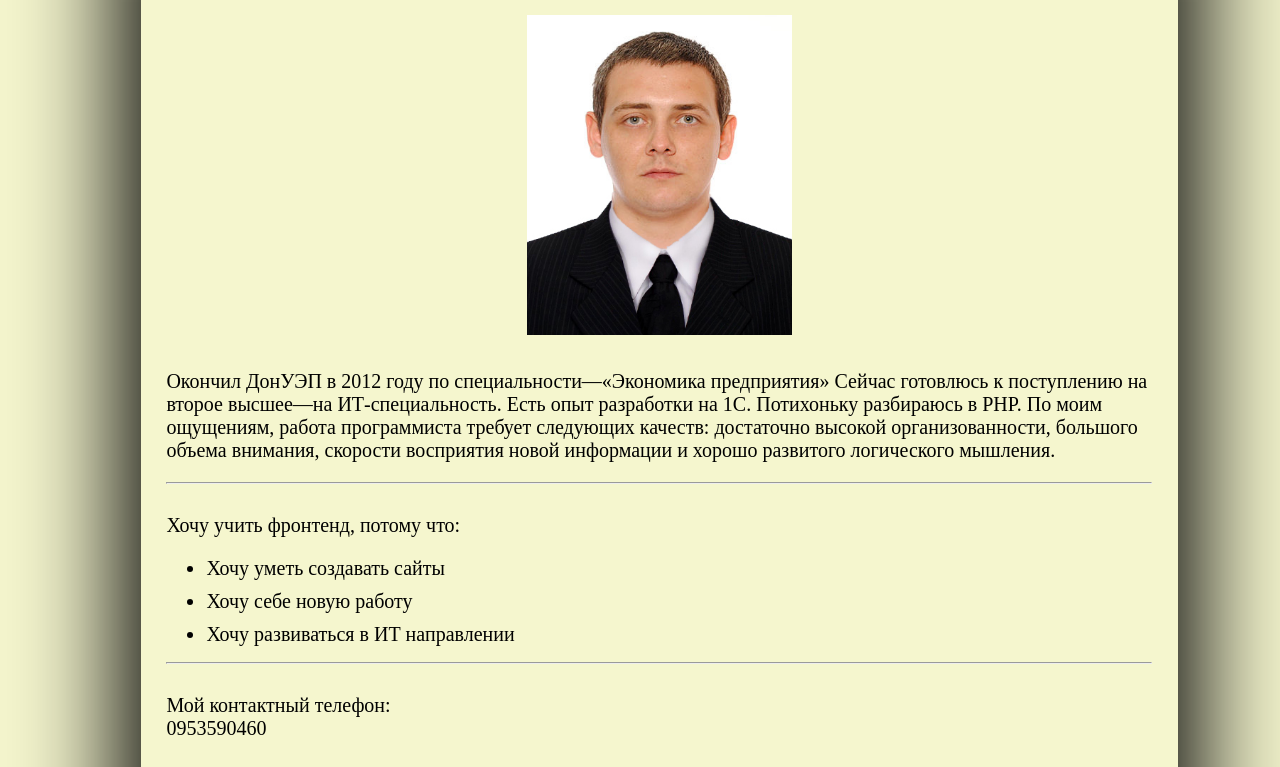
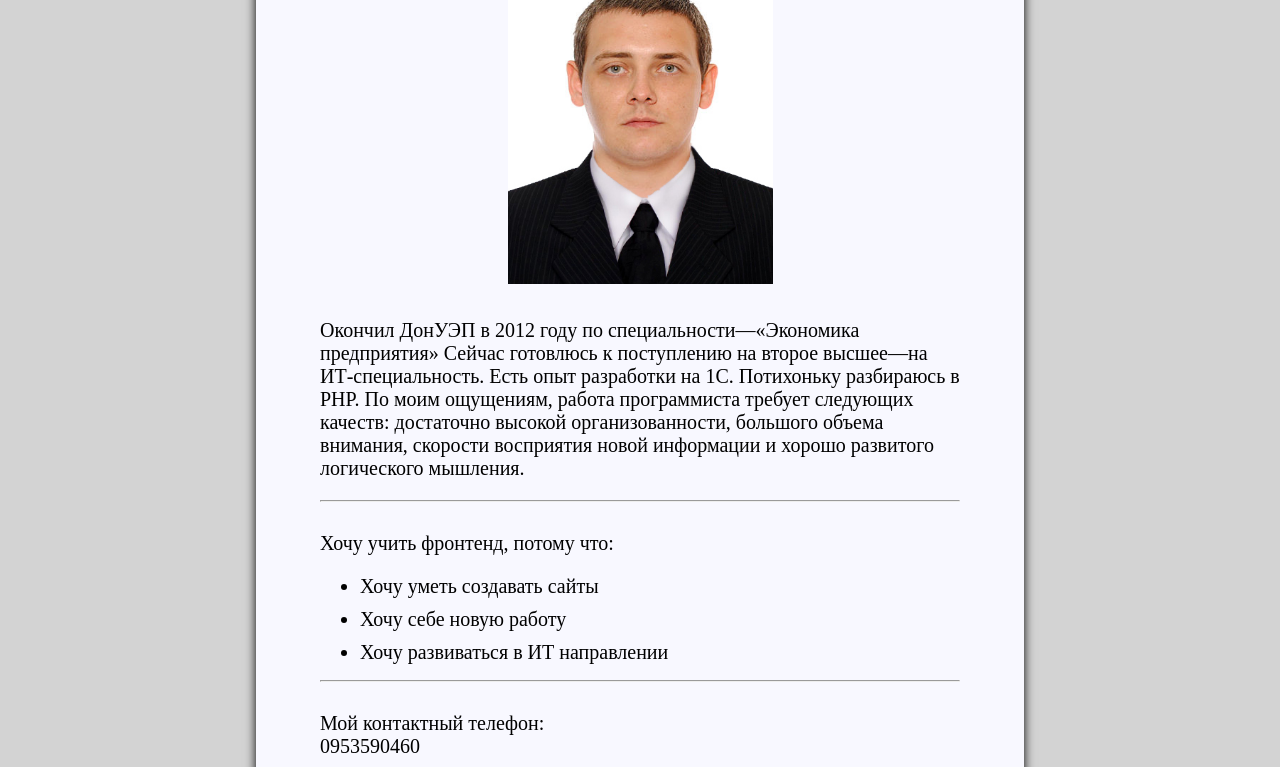
Before and after one commit to Losevgeorge/HomeWork, a plain HTML site: page HomeWork1/index.html in a window 1280 px wide. Shown: the part 201-968 px from the top of the page. Drawn offline with Linux system fonts and the light colour scheme.

Commit message:
Version3

```diff
--- a/HomeWork1/css/style.css
+++ b/HomeWork1/css/style.css
@@ -1,16 +1,17 @@
 
 body{
 	margin: 0px;
-	background-color: #F5F6CE;
+	background-color: #D3D3D3;
 }
 
 div{
-	margin-top: 8%;
-	margin-right: 8%;
+	margin-top: 1%;
+	margin-right: 20%;
 	margin-bottom: 8%;
-	margin-left: 11%;
-	box-shadow: 0 0 100px 20px;
-	padding: 2%;
+	margin-left: 20%;
+	background-color: #F8F8FF;
+	box-shadow: 0 0 10px;
+	padding: 5%;
 }
 
 h1{
```
